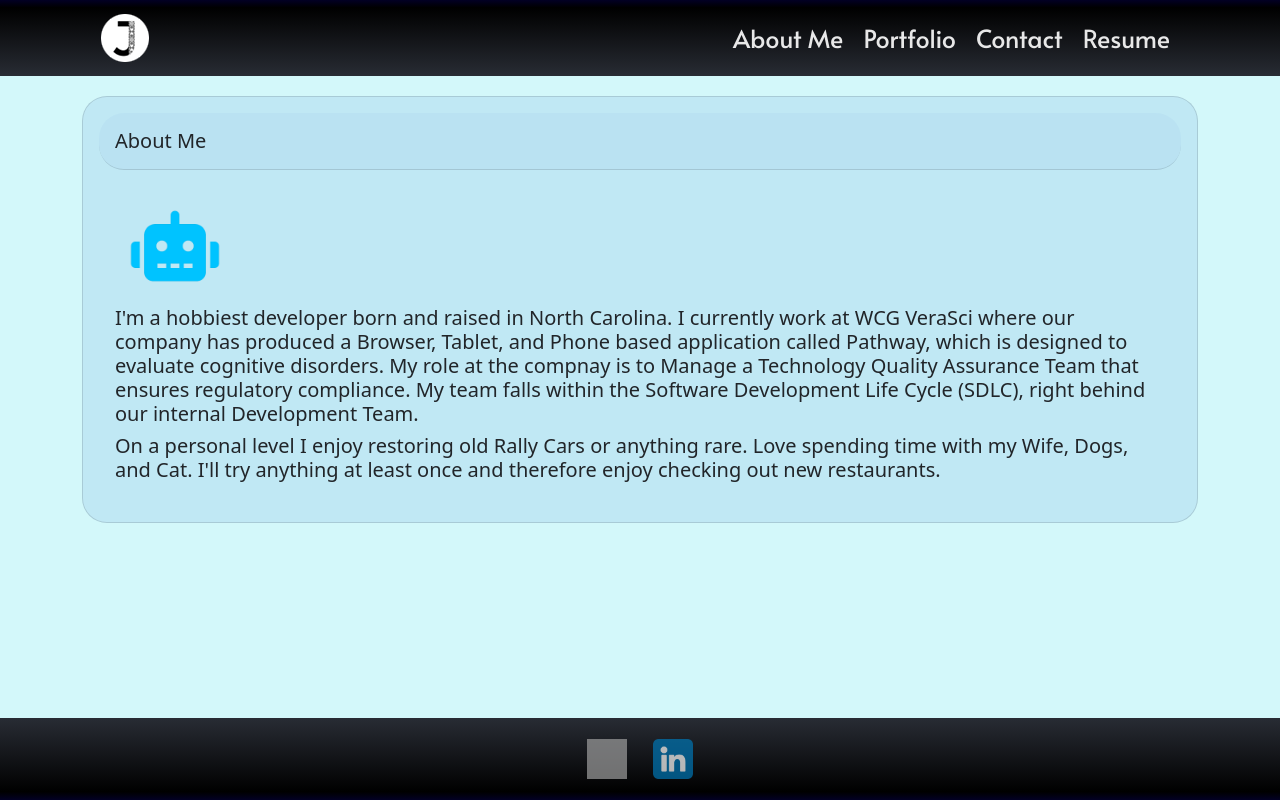
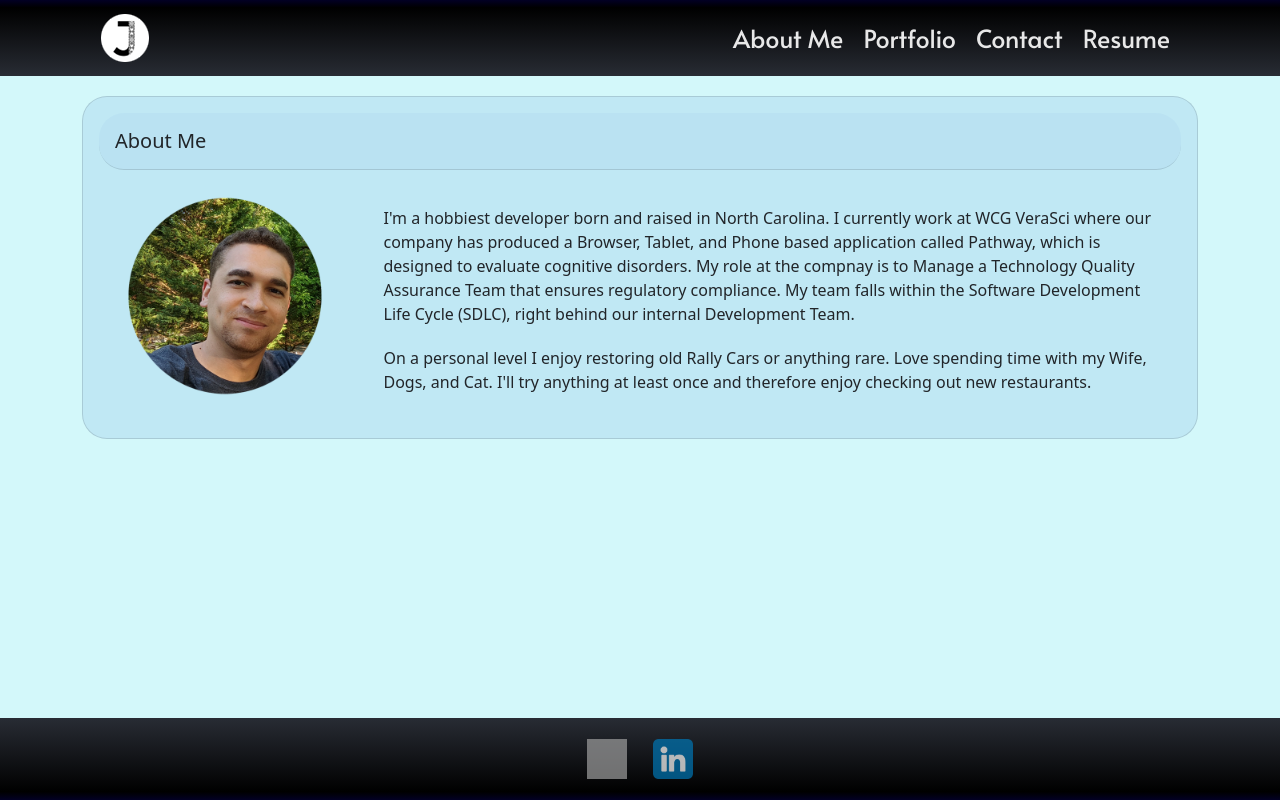
Before and after one commit to gemsjohn/tawny-port, a React (Create React App) app: page / in a window 1280 px wide. Built offline with nearby package versions, Linux system fonts and the light colour scheme; grey boxes are pictures that could not be loaded.

Commit message:
updated the About Me page

```diff
--- a/src/App.css
+++ b/src/App.css
@@ -81,8 +81,8 @@
 }
 
 .profile {
-  height: 100px;
-  width: 100px;
+  height: 200px;
+  width: 200px;
   margin: 10px;
 }
 
--- a/src/App.js
+++ b/src/App.js
@@ -1,6 +1,6 @@
 import './App.css';
-import { Container, Card, Button } from 'react-bootstrap';
-import photo from './assets/favicon.png';
+import { Container, Card, Col, Row } from 'react-bootstrap';
+import photo from './assets/headshot.png';
 import { Header } from './header';
 import { Footer } from './footer';
 
@@ -21,17 +21,25 @@ function App() {
         <Card className="extra-spacing" style={styles.card}>
           <Card.Header as="h5" style={styles.card}>About Me</Card.Header>
           <Card.Body>
-            <img src={photo} className="profile" alt="" />
-            <h5>
-              I'm a hobbiest developer born and raised in North Carolina. I currently work at WCG VeraSci where our company has produced a Browser, Tablet, and Phone
-              based application called Pathway, which is designed to evaluate cognitive disorders. My role at the compnay is to Manage a Technology Quality Assurance Team
-              that ensures regulatory compliance. My team falls within the Software Development Life Cycle (SDLC), right behind our internal Development Team.
-            </h5>
-            <h5>
-              On a personal level I enjoy restoring old Rally Cars or anything rare. Love spending time with my Wife, Dogs, and Cat. I'll try anything at least once and therefore
-              enjoy checking out new restaurants.
-            </h5>
 
+            <Row>
+              <Col sm={3}>
+                <img src={photo} className="profile" alt="" />
+              </Col>
+              <Col sm={9}>
+              <div className="extra-spacing"></div>
+                <a>
+                  I'm a hobbiest developer born and raised in North Carolina. I currently work at WCG VeraSci where our company has produced a Browser, Tablet, and Phone
+                  based application called Pathway, which is designed to evaluate cognitive disorders. My role at the compnay is to Manage a Technology Quality Assurance Team
+                  that ensures regulatory compliance. My team falls within the Software Development Life Cycle (SDLC), right behind our internal Development Team.
+                </a>
+                <div className="extra-spacing"></div>
+                <a>
+                  On a personal level I enjoy restoring old Rally Cars or anything rare. Love spending time with my Wife, Dogs, and Cat. I'll try anything at least once and therefore
+                  enjoy checking out new restaurants.
+                </a>
+              </Col>
+            </Row>
           </Card.Body>
         </Card>
         </Container>
```
Also changed, not shown: src/assets/headshot.png (added).
